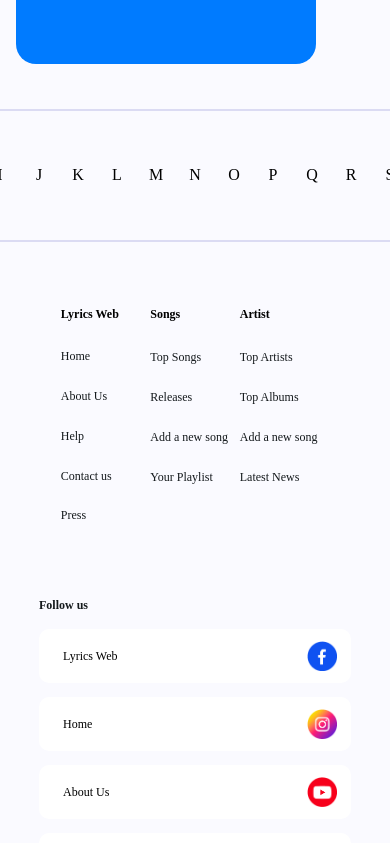
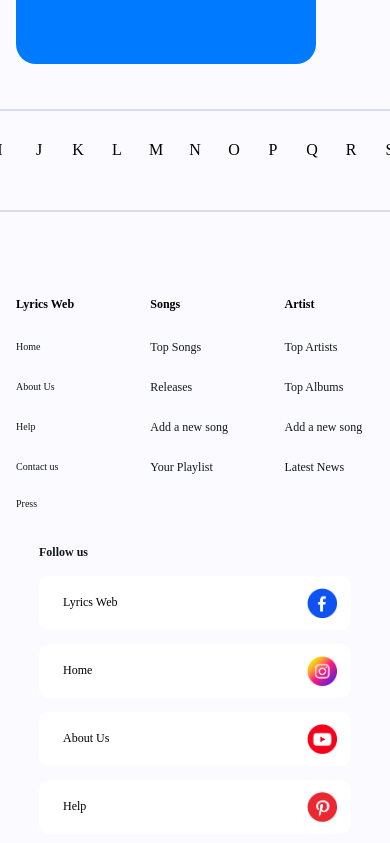
Before and after one commit to mohitgoyat525/lyrics-web, a React (Create React App) app: page / in a window 390 px wide. Shown: the part 1880-2723 px from the top of the page. Built offline with nearby package versions, Linux system fonts and the light colour scheme.

Commit message:
add-changes

```diff
--- a/src/common/Footer.jsx
+++ b/src/common/Footer.jsx
@@ -9,7 +9,7 @@ const Footer = () => {
         <div className="flex flex-wrap w-full mx-auto">
           <div className="lg:w-8/12 w-full flex flex-col items-center lg:items-start mt-[62px]">
             <div className="lg:max-w-[728px] max-w-3xl w-full">
-              <div className="flex flex-wrap xl:mb-[37px] lg:mb-8 md:mb-7 sm:mb-6 mb-5 w-full max-lg:items-center max-lg:justify-center">
+              <div className="flex flex-wrap xl:mb-[37px] lg:mb-8 md:mb-7 sm:mb-6 mb-5 w-full max-lg:items-center max-lg:justify-center max-sm:justify-between">
                 <div className="lg:w-4/12 w-3/12 font-semibold !leading-[174%] text-xs lg:text-sm">
                   {FOOTER_LIST[0].heading}
                 </div>
@@ -25,11 +25,11 @@ const Footer = () => {
                 {FOOTER_LIST.slice(1).map((song, index) => (
                   <div
                     key={index}
-                    className="flex flex-wrap w-full max-lg:items-center max-lg:justify-center"
+                    className="flex flex-wrap w-full max-lg:items-center max-lg:justify-center max-sm:justify-between"
                   >
                     <div className="lg:w-4/12 w-3/12 flex items-center">
                       <Link>
-                        <p className="lg:text-sm text-xs text-darkBlack !leading-[171.43%]">
+                        <p className="lg:text-sm text-xs text-darkBlack !leading-[171.43%] whitespace-nowrap max-sm:text-[10px]">
                           {song.link}
                         </p>
                       </Link>
@@ -37,7 +37,7 @@ const Footer = () => {
                     <div className="lg:w-4/12 w-3/12 flex justify-center items-center lg:flex">
                       <div className="text-start w-full">
                         <Link to="/">
-                          <p className="lg:text-sm text-xs !leading-[200%] text-darkBlack">
+                          <p className="lg:text-sm text-xs !leading-[200%] text-darkBlack whitespace-nowrap">
                             {song.aboutSong}
                           </p>
                         </Link>
@@ -45,7 +45,7 @@ const Footer = () => {
                     </div>
                     <div className="lg:w-4/12 w-3/12 flex items-center">
                       <Link to="/">
-                        <p className="lg:text-sm text-xs !leading-[200%] text-darkBlack">
+                        <p className="lg:text-sm text-xs !leading-[200%] text-darkBlack whitespace-nowrap">
                           {song.aboutArtist}
                         </p>
                       </Link>
@@ -57,21 +57,21 @@ const Footer = () => {
           </div>
 
           <div className="lg:w-4/12 w-full flex justify-center lg:justify-start mt-8">
-            <div className="lg:ps-10 pt-10 max-w-[312px] w-full">
+            <div className="max-w-[312px] w-full">
               <h4 className="font-semibold lg:text-sm text-xs text-darkBlack lg:mb-[26px] md:mb-5 mb-4">
                 Follow us
               </h4>
-              {FOOTER_LIST_TWO.map((item, index) => (
+              {FOOTER_LIST_TWO.map((item, i) => (
                 <div
-                  key={index}
-                  className={`flex bg-white rounded-[10px] justify-between items-center mb-[14px] py-3 ps-6 pe-[14px] ${
-                    index === 3 ? "mb-0" : ""
+                  key={i}
+                  className={`flex bg-white rounded-[10px] justify-between items-center mb-[14px] py-3 ps-6 pe-[14px] cursor-pointer ${
+                    i === 3 ? "mb-0" : ""
                   }`}
                 >
                   <h3 className="!leading-[174%] lg:text-sm text-xs">
                     {item.title}
                   </h3>
-                  <Link to={item.link}>
+                  <Link target="_blank" to={item.link}>
                     <img
                       className="max-w-[30px] h-auto"
                       src={item.image}
--- a/src/components/Alphabtes.jsx
+++ b/src/components/Alphabtes.jsx
@@ -16,12 +16,12 @@ const Alphabets = () => {
 
     return (
       <div>
-        <div className="container my-[45px] max-lg:overflow-auto">
+        <div className="container my-[45px] max-lg:overflow-auto max-lg:my-10 max-md:my-5 max-lg:pb-5">
           <div className="flex items-center justify-center">
             {ALPHABET_LIST.map((obj, i) => (
               <div
                 key={i}
-                className={`min-w-[39px] rounded-full flex items-center h-[39px] justify-center cursor-pointer
+                className={`min-w-[39px] rounded-full flex items-center h-[39px] justify-center cursor-pointer transition-all ease-linear duration-300
               ${
                 selectedAlphabet === obj
                   ? "bg-black text-white"
@@ -34,7 +34,7 @@ const Alphabets = () => {
             ))}
           </div>
         </div>
-        <div className="border border-solid border-offBlue w-full "></div>
+        <div className="border border-solid border-offBlue w-full mb-[67px] max-xl:mb-14 max-md:mb-8 max-sm:mb-5"></div>
       </div>
     );
 };
--- a/src/utils/helper.js
+++ b/src/utils/helper.js
@@ -86,25 +86,25 @@ export const FOOTER_LIST = [
 export const FOOTER_LIST_TWO = [
   {
     title: "Lyrics Web",
-    link: "Songs",
+    link: "https://www.facebook.com/",
     image: "/assets/images/png/facebook-logo.png",
     alt: "facebook-logo",
   },
   {
     title: "Home",
-    link: "Top Songs",
+    link: "https://www.instagram.com/",
     image: "/assets/images/png/instagram-logo.png",
     alt: "instagram-logo",
   },
   {
     title: "About Us",
-    link: "Releases",
+    link: "https://www.youtube.com/",
     image: "/assets/images/png/youtube-logo.png",
     alt: "youtube-logo",
   },
   {
     title: "Help",
-    link: "Add a new song",
+    link: "https://www.pinterest.com/",
     image: "/assets/images/png/pinterest-logo.png",
     alt: "pinterest-logo",
   },
```
